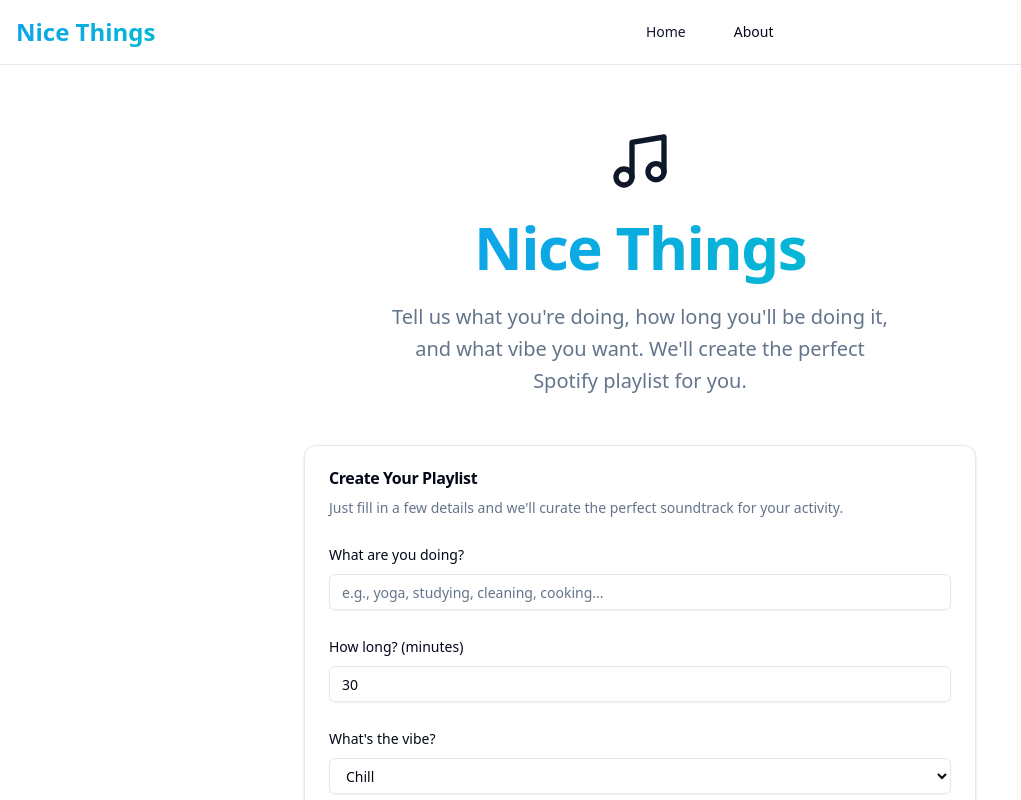
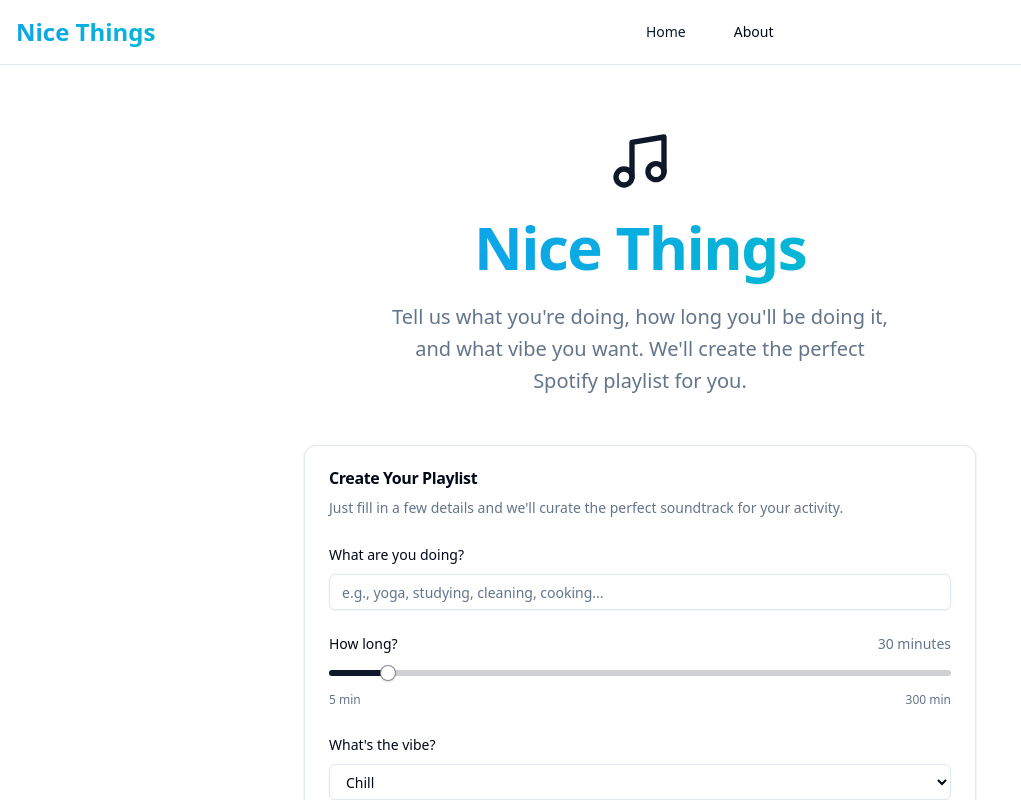
Before and after one commit to cant-have-nice-things/boot-dot-dev-hackathon-july-2025, a React (Vite) app in the folder frontend/: page / in a window 1280 px wide. Shown: the top 800 px of the page, without its empty margins (0-1021 px from the left). Built offline with nearby package versions, Linux system fonts and the light colour scheme; no server answers.

Commit message:
update homepage duration input to slider

```diff
--- a/frontend/src/routes/index.tsx
+++ b/frontend/src/routes/index.tsx
@@ -3,6 +3,7 @@ import { useForm } from '@tanstack/react-form'
 import { Button } from '@/components/ui/button'
 import { Input } from '@/components/ui/input'
 import { Label } from '@/components/ui/label'
+import { Slider } from '@/components/ui/slider'
 import { Card, CardContent, CardDescription, CardHeader, CardTitle } from '@/components/ui/card'
 import { Music } from 'lucide-react'
 import { useGeneratePlaylist } from '@/hooks/api/usePlaylist'
@@ -115,7 +116,7 @@ function Index() {
                 )}
               </form.Field>
 
-              {/* Duration Input */}
+              {/* Duration Slider */}
               <form.Field
                 name="duration"
                 validators={{
@@ -127,18 +128,26 @@ function Index() {
                 }}
               >
                 {field => (
-                  <div className="space-y-2">
-                    <Label htmlFor={field.name}>How long? (minutes)</Label>
-                    <Input
+                  <div className="space-y-4">
+                    <div className="flex items-center justify-between">
+                      <Label htmlFor={field.name}>How long?</Label>
+                      <span className="text-sm text-muted-foreground">
+                        {field.state.value} minutes
+                      </span>
+                    </div>
+                    <Slider
                       id={field.name}
-                      name={field.name}
-                      type="number"
-                      min="5"
-                      max="300"
-                      value={field.state.value}
-                      onBlur={field.handleBlur}
-                      onChange={e => field.handleChange(parseInt(e.target.value) || 5)}
+                      min={5}
+                      max={300}
+                      step={5}
+                      value={[field.state.value]}
+                      onValueChange={value => field.handleChange(value[0])}
+                      className="w-full"
                     />
+                    <div className="flex justify-between text-xs text-muted-foreground">
+                      <span>5 min</span>
+                      <span>300 min</span>
+                    </div>
                     {field.state.meta.errors.length > 0 && (
                       <p className="text-sm text-destructive">{field.state.meta.errors[0]}</p>
                     )}
```
Also changed, not shown: frontend/src/components/ui/slider.tsx (+4 -7 lines).
